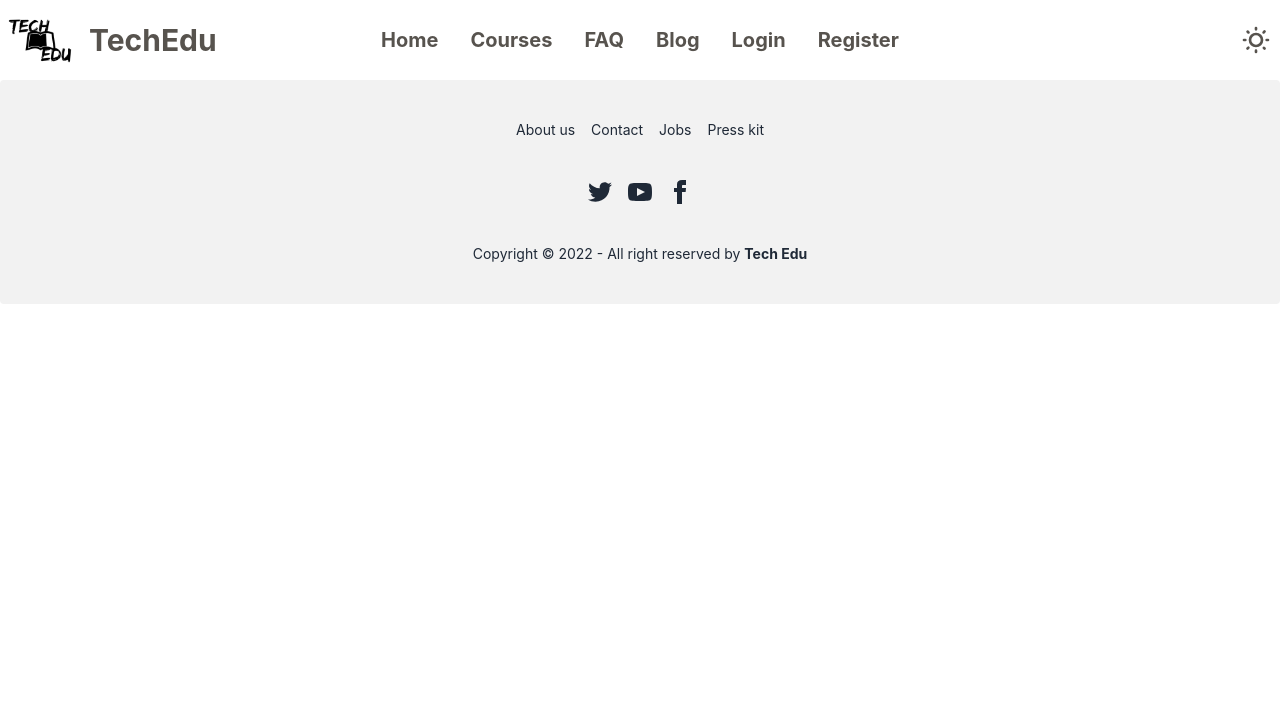
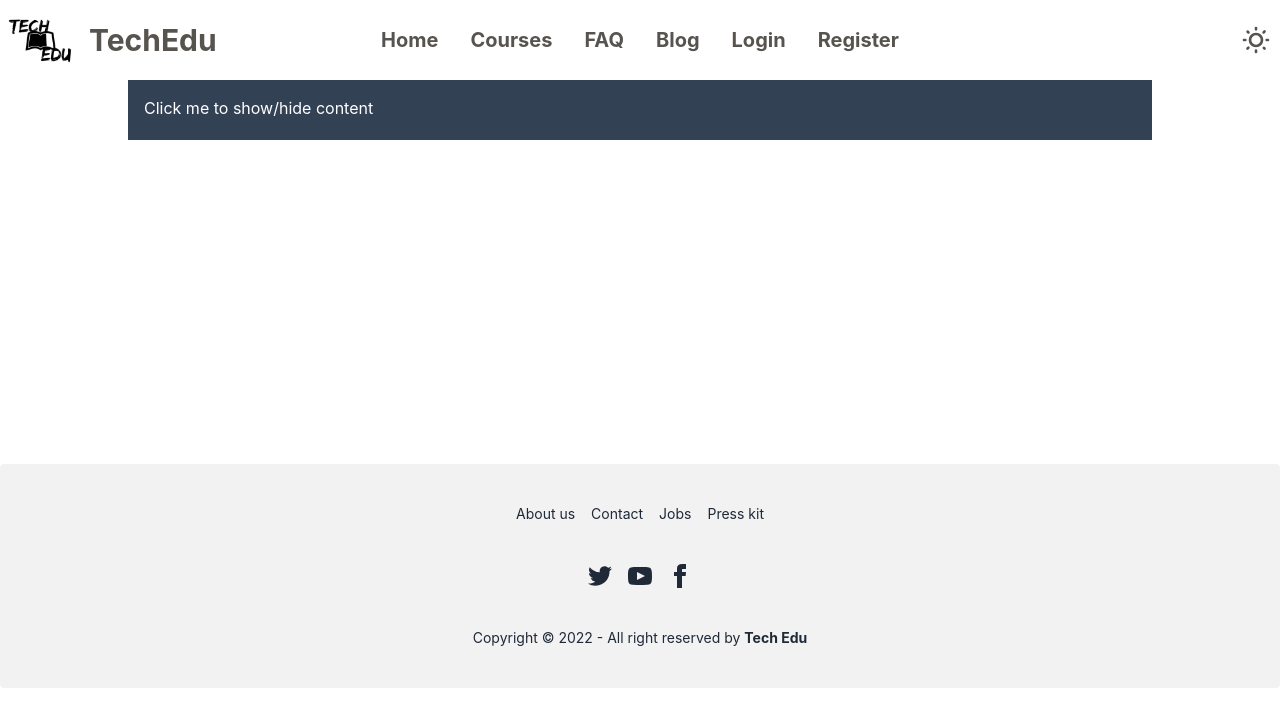
Before and after one commit to SABIKUN-NAHAR-URMY/tech-edu-client, a React (Create React App) app: page /faq in a window 1280 px wide. Shown: the top 726 px of the page. Built offline with nearby package versions, Linux system fonts and the light colour scheme; no server answers.

Commit message:
faq section design done

```diff
--- a/src/components/pages/FAQ/FAQ.js
+++ b/src/components/pages/FAQ/FAQ.js
@@ -2,8 +2,16 @@ import React from 'react';
 
 const FAQ = () => {
     return (
-        <div>
-
+        <div className='w-[80%] h-96 mx-auto'>
+            <div className="collapse w-full">
+                <input type="checkbox" className="peer" />
+                <div className="collapse-title bg-slate-700 text-primary-content peer-checked:bg-slate-600 peer-checked:text-secondary-content">
+                    Click me to show/hide content
+                </div>
+                <div className="collapse-content bg-slate-700 text-primary-content peer-checked:bg-slate-600 peer-checked:text-secondary-content">
+                    <p>hello</p>
+                </div>
+            </div>
         </div>
     );
 };
```
